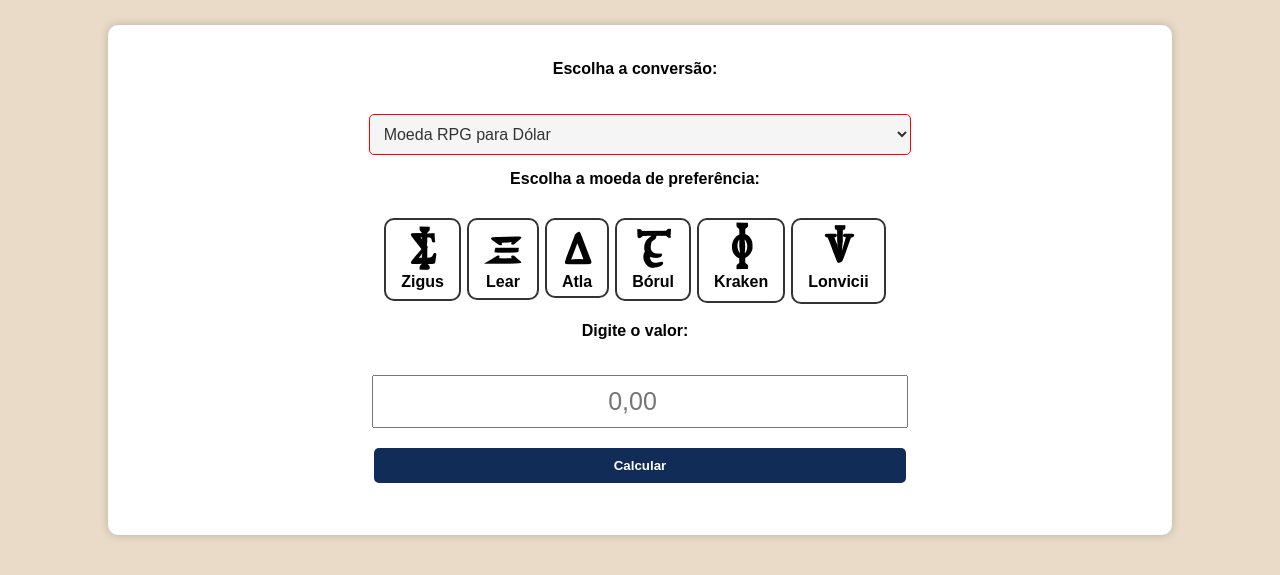
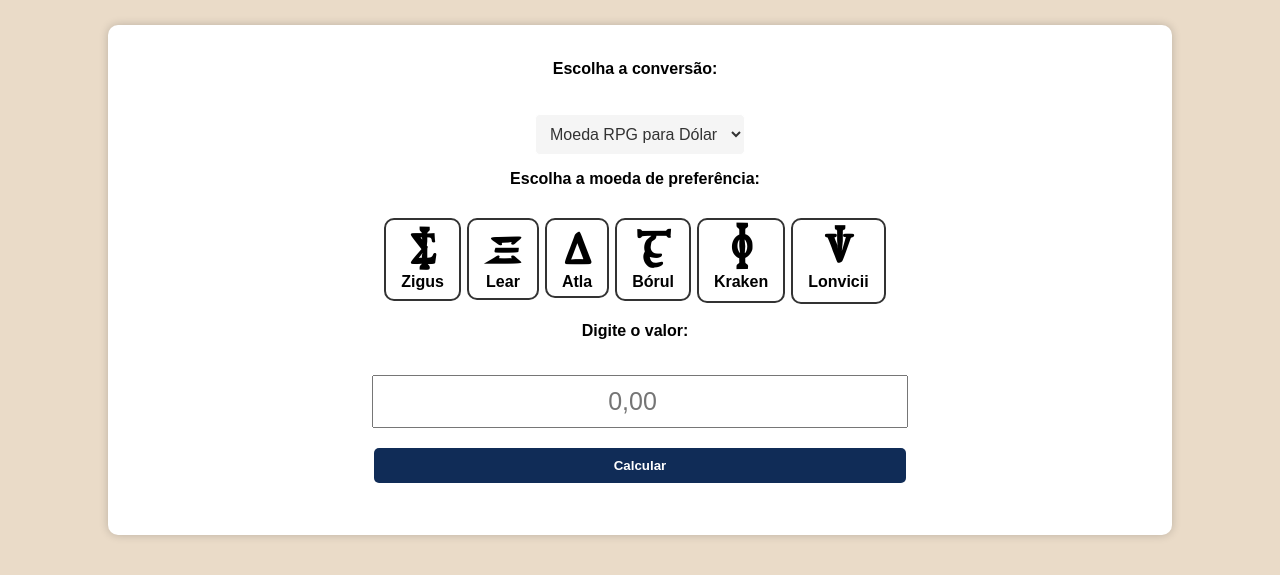
Before and after one commit to LudwigBeethoven/LudwigBeethoven.github.io, a PHP site: page / in a window 1280 px wide. Shown: the part 113-688 px from the top of the page. Run offline with PHP 8.4, Linux system fonts and the light colour scheme.

Commit message:
Update selectstyle.css

```diff
--- a/selectstyle.css
+++ b/selectstyle.css
@@ -1,17 +1,19 @@
-.conversao {
+/* Escolha da Conversão */
+#conversao {
     padding: 10px;
     font-size: 16px;
-    border: 1px solid #ff0000;
+    border: 1px solid #ffffff;
     border-radius: 5px;
     background-color: #f5f5f5;
     color: #333;
-    width: 200px;
+    width: auto;
+    display: flex;
 }
 
 #conversao option {
     font-size: 14px;
-    padding: 5px 10px;
-    background-color: #ff0000;
+    padding: 50px;
+    background-color: #ffffff;
     color: #333;
 }
 
```
